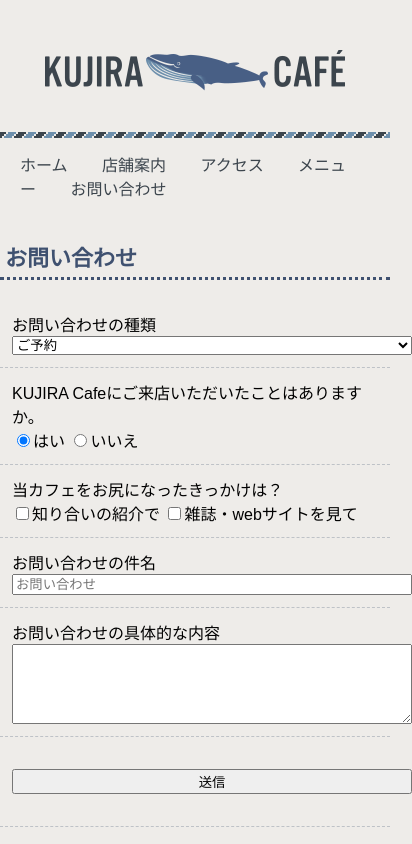
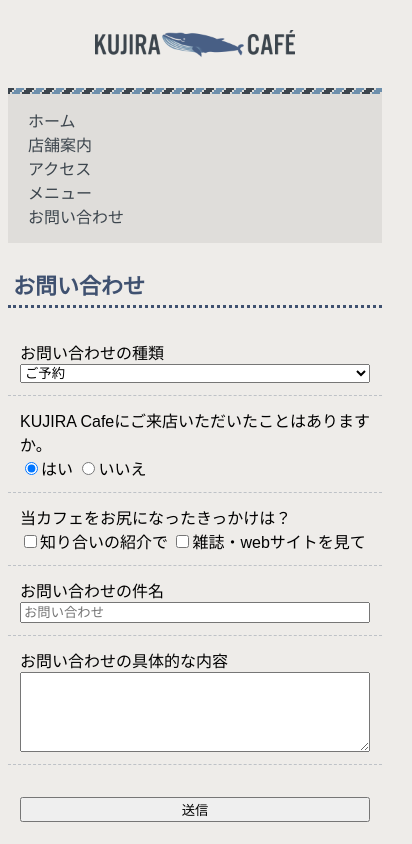
Before and after one commit to masaya0731/KujiraCafe, a plain HTML site: page contact.html in a window 390 px wide. Shown: the top 844 px of the page, 412 px wide, since content can reach past the window. Drawn offline with Linux system fonts and the light colour scheme.

Commit message:
レスポンシブデザイン化

```diff
--- a/contact.html
+++ b/contact.html
@@ -3,6 +3,7 @@
 
   <head>
     <meta charset="UTF-8">
+    <meta name="viewport" content="width=device-width, initial-scale=1">
     <title>お問い合わせ | KUJIRA Cafe</title>
     <link rel="stylesheet" href="css/style.css">
   </head>
--- a/css/style.css
+++ b/css/style.css
@@ -48,6 +48,11 @@ a:hover {
 a:active {
   color: #5a9bc0;
   text-decoration: none;
+}
+
+img {
+  max-width: 100%;
+  height: auto;
 }
 
 .logo {
@@ -153,3 +158,59 @@ input[name="submit"] {
   margin: 20px 0;
   width: 30em;
 }
+
+@media (max-width: 767px) {
+  .wrapper {
+    margin: 0 8px;
+  }
+
+  .logo {
+    margin: 30px 0;
+  }
+
+  .logo img {
+    width: 200px;
+  }
+
+  .nav {
+    background-color: #dfddda
+  }
+
+  .nav li {
+    display: block;
+  }
+
+  .menu-item {
+    display: block;
+  }
+
+  .menu-photo {
+    margin-right: 0px;
+    width: 100%;
+  }
+
+  .menu-text {
+    width: 100%;
+  }
+
+  .shop-photo {
+    padding-right: 0;
+  }
+
+  select {
+    width: 100%;
+  }
+
+  input[name="subject"] {
+    width: 100%;
+  }
+
+  textarea {
+    width: 100%;
+  }
+
+  input[type="submit"] {
+    margin: 20px 0;
+    width: 100%;
+  }
+}
```
Also changed, not shown: about.html (+1 -0 lines), access.html (+1 -0 lines), index.html (+1 -0 lines), menu.html (+1 -0 lines).
